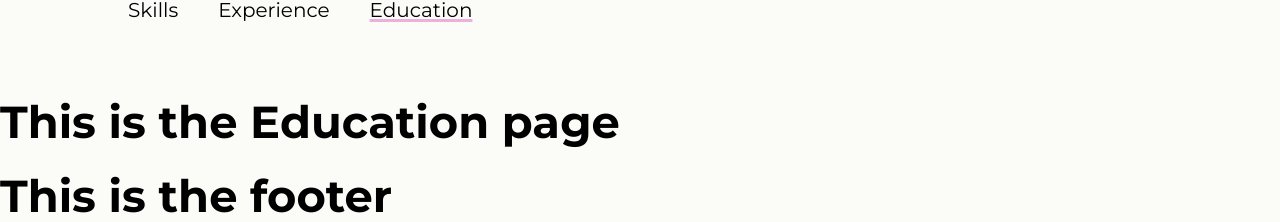
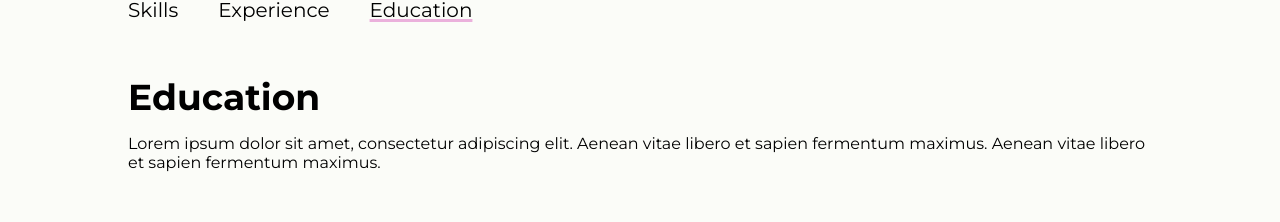
Before and after one commit to louiseka/portfolio, a React (Vite) app: page /about/education in a window 1280 px wide. Shown: the part 553-775 px from the top of the page. Built offline with nearby package versions, Linux system fonts and the light colour scheme.

Commit message:
Basic styling and layout for nested pages

```diff
--- a/src/index.css
+++ b/src/index.css
@@ -112,7 +112,10 @@ header {
 
 /* About Page */
 
-.about-section {
+.about-section,
+.education-section,
+.job-section,
+.skills-section {
     max-width: 80%;
     margin: 0 auto 50px;
 }
@@ -212,4 +215,8 @@ header {
     header h1 {
         font-size: 4rem;
     }
+
+    .hero-text {
+        font-size: 1.25rem;
+    }
 }
--- a/src/pages/About/Education.jsx
+++ b/src/pages/About/Education.jsx
@@ -1,5 +1,9 @@
 export default function Education() {
     return (
-        <h1>This is the Education page</h1>
+        <section className="education-section">
+            <h2>Education</h2>
+            <p>Lorem ipsum dolor sit amet, consectetur adipiscing elit. Aenean vitae libero et sapien fermentum maximus. Aenean vitae libero et sapien fermentum maximus.  </p>
+        </section>
+
     )
 }
--- a/src/pages/About/Skills.jsx
+++ b/src/pages/About/Skills.jsx
@@ -1,5 +1,10 @@
 export default function Skills() {
     return (
-        <h1>This is the skills page</h1>
+        <section className="skills-section">
+            <h2>Skills</h2>
+            <p>Lorem ipsum dolor sit amet, consectetur adipiscing elit. Aenean vitae libero et sapien fermentum maximus. Aenean vitae libero et sapien fermentum maximus.  </p>
+            <p>Lorem ipsum dolor sit amet, consectetur adipiscing elit. Aenean vitae libero et sapien fermentum maximus. Aenean vitae libero et sapien fermentum maximus.  </p>
+        </section>
+
     )
 }
```
